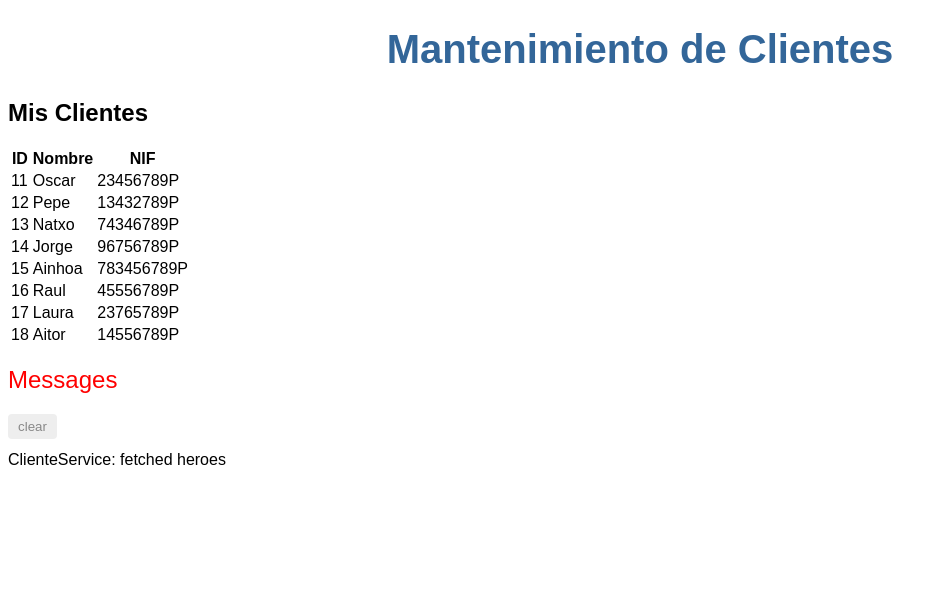
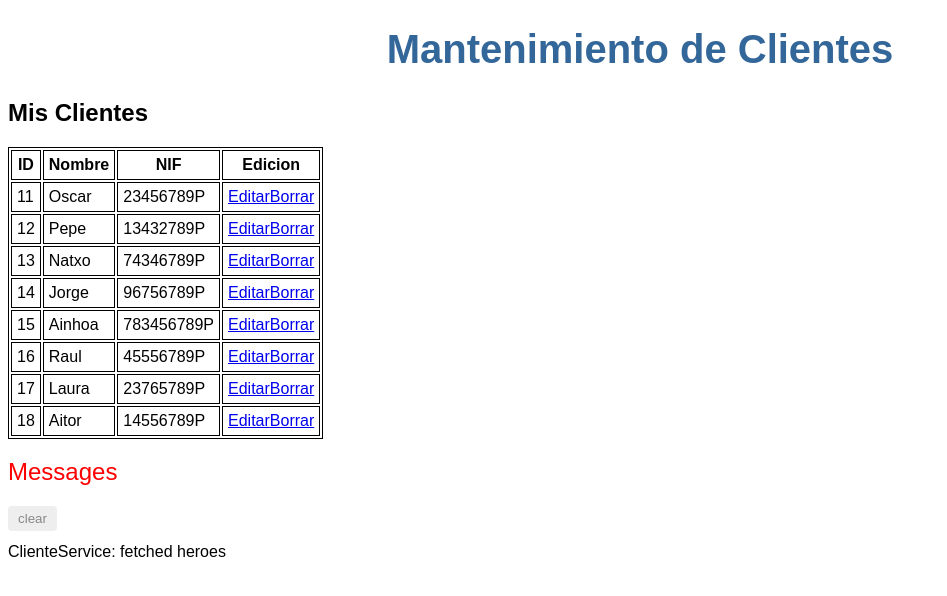
Before and after one commit to maitukoo/Clientes, an Angular app: page / in a window 1280 px wide. Shown: the top 596 px of the page, without its empty margins (0-947 px from the left). Built offline with nearby package versions, Linux system fonts and the light colour scheme.

Commit message:
Creado css para la tabla y añadidos editar y borrar

```diff
--- a/src/app/app-routing.module.ts
+++ b/src/app/app-routing.module.ts
@@ -7,4 +7,7 @@ const routes: Routes = [];
   imports: [RouterModule.forRoot(routes)],
   exports: [RouterModule]
 })
-export class AppRoutingModule { }
+export class AppRoutingModule {
+
+
+ }
--- a/src/app/clientes/clientes.component.css
+++ b/src/app/clientes/clientes.component.css
@@ -46,3 +46,15 @@
     margin-right: .8em;
     border-radius: 4px 0 0 4px;
   }
+
+  table, th, td {
+    border: 1px solid black;
+  }
+
+  th , td {
+    padding: 5px;
+  }
+
+  a:hover {
+    text-decoration: underline;
+  }
--- a/src/app/clientes/clientes.component.html
+++ b/src/app/clientes/clientes.component.html
@@ -6,6 +6,7 @@
       <th>ID</th>
       <th>Nombre</th>
       <th>NIF</th>
+      <th>Edicion</th>
     </tr>
   </thead>
   <tbody>
@@ -15,6 +16,10 @@
       <td>{{cliente.id}}</td>
       <td>{{cliente.name}}</td>
       <td>{{cliente.nif}}</td>
+      <td>
+        <a href="#">Editar</a>
+        <a href="#">Borrar</a>
+      </td>
     </tr>
   </tbody>
 
```
